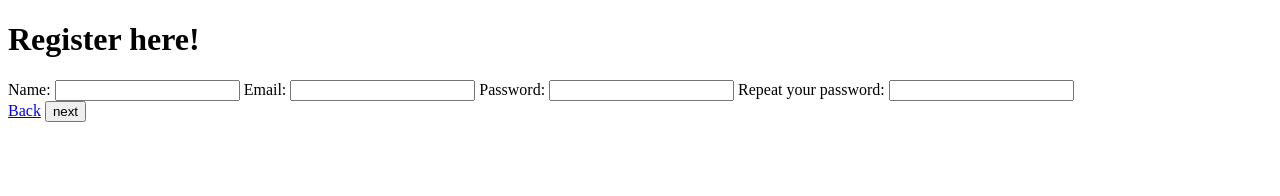
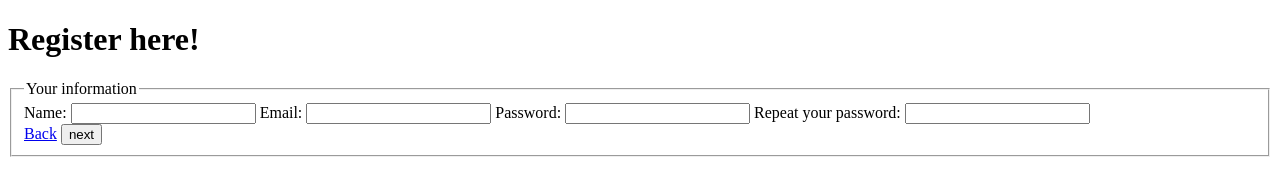
Before and after one commit to sjagoori/fe-assessment-2, a plain HTML site: page register.html in a window 1280 px wide. Drawn offline with Linux system fonts and the light colour scheme.

Commit message:
[update]

```diff
--- a/register.html
+++ b/register.html
@@ -11,7 +11,8 @@
   <div>
     <h1>Register here!</h1>
     <form method="POST">
-      <div>
+      <fieldset>
+        <legend>Your information</legend>
         <label for="fname">Name:</label>
         <input type="text" name="fname" id="fname" pattern="^[a-zA-Z]+( [a-zA-Z]+)*$" required>
         <label for="email">Email:</label>
@@ -20,13 +21,13 @@
         <input type="password" name="password" id="password" pattern="^[a-zA-Z0-9]+$" required>
         <label for="rpassword">Repeat your password:</label>
         <input type="password" name="rpassword" id="rpassword" required>
-      </div>
 
-      <div>
-        <a href="index.html"><span>Back</span></a>
-        <button type="submit">next</button>
-      </div>
+        <div>
+          <a href="index.html"><span>Back</span></a>
+          <button type="submit">next</button>
+        </div>
 
+      </fieldset>
     </form>
   </div>
 </body>
```
